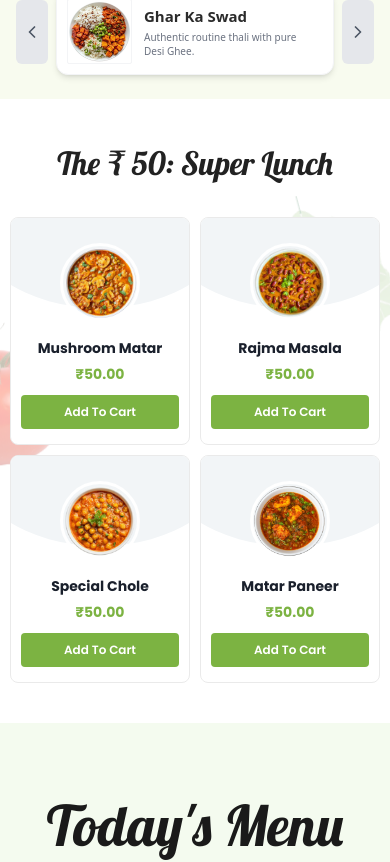
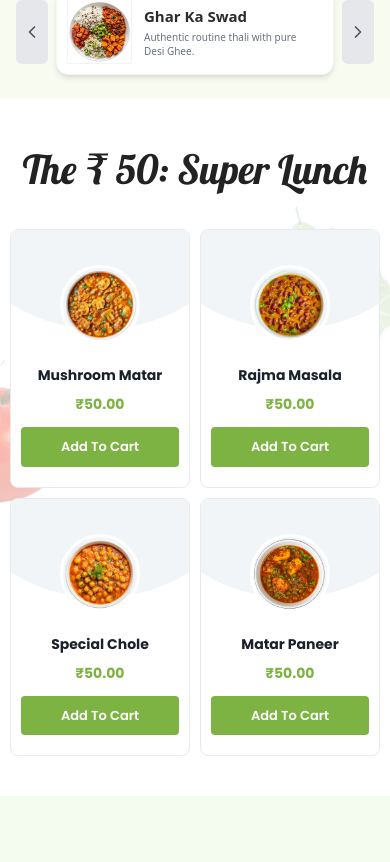
Before and after one commit to amansinha44/swadsudha, a React (Vite) app: page / in a window 390 px wide. Shown: the part 1017-1879 px from the top of the page. Built offline with nearby package versions, Linux system fonts and the light colour scheme; a web font is replaced by a local one.

Commit message:
Update Hero Commit

```diff
--- a/src/components/HeroRightSection.jsx
+++ b/src/components/HeroRightSection.jsx
@@ -25,7 +25,7 @@ const HeroRightSection = () => {
       </div>
 
       {/* SPRINKLE ANIMATION */}
-      <div className="absolute bottom-[60%] lg:bottom-[55%] right-[38%] lg:right-[42%] w-[50px] h-[150px] z-20 pointer-events-none">
+     <div className="absolute bottom-[50%] lg:bottom-[55%] right-[45%] lg:right-[42%] w-[50px] h-[150px] z-20 pointer-events-none">
         <div className="dust-particle w-2.5 h-2.5 left-[10%] top-[0%]" style={{animationDelay: '0s'}}></div>
         <div className="dust-particle w-2 h-2 left-[40%] top-[10%]" style={{animationDelay: '0.3s'}}></div>
         <div className="dust-particle w-3 h-3 left-[20%] top-[30%]" style={{animationDelay: '0.6s'}}></div>
@@ -33,7 +33,6 @@ const HeroRightSection = () => {
         <div className="dust-particle w-2.5 h-2.5 left-[30%] top-[70%]" style={{animationDelay: '1.2s'}}></div>
         <div className="absolute top-[50%] left-[10%] text-xl drop-shadow-md z-40 animate-[magic-dust_4s_linear_infinite]">🌿</div>
       </div>
-
       {/* TABLE BACKGROUND */}
       <div className="absolute bottom-0 inset-x-0 h-[160px] lg:h-[260px] z-20 pointer-events-none overflow-hidden">
         <img src="/table.png" alt="Wooden Table" className="w-full h-full object-cover object-bottom drop-shadow-2xl" />
--- a/src/components/SpecialMenu.css
+++ b/src/components/SpecialMenu.css
@@ -280,65 +280,71 @@
 
   /* 1. Title in ONE line */
   .section-title {
-    font-size: 2.0rem; /* Font size chhota kiya taaki ek line me aa jaye */
+    font-size: 2.5rem;
     margin-bottom: 30px;
-    white-space: nowrap; /* Text ko break hone se rokega */
+    white-space: nowrap;
     overflow: hidden;
-    text-overflow: ellipsis; /* Agar screen bohot choti hui toh ... dikhayega */
+    text-overflow: ellipsis;
   }
 
   /* 2. Menu Container to hold 2 cards per row */
   .menu-container {
-    gap: 10px; /* Cards ke beech ka gap kam kiya */
-    justify-content: space-between; /* Space evenly distribute karega */
+    gap: 10px;
+    justify-content: space-between;
   }
 
   /* 3. Compact Card Styling (2 in a row) */
   .menu-card {
-    /* 10px gap hai, isliye minus 5px kiya. Agar gap zyada rakhna ho toh isko adjust kar lena */
     width: calc(50% - 5px);
+    /* Cards ki height equal rakhne ke liye flex use kiya */
+    display: flex;
+    flex-direction: column;
   }
 
-  /* Card Curve adjust */
+  /* Card Curve adjust - Pehle se thoda bada kiya (100px se 110px) */
   .card-top-curve {
-    height: 100px; /* Curve ki height kam ki */
+    height: 110px;
   }
 
-  /* Image Container Chota kiya */
+  /* Image Container - Thoda aur open space diya margin me (+10px) */
   .image-wrapper {
     width: 80px;
     height: 80px;
-    margin: 25px auto 0; /* Margin top kam kiya */
+    margin: 35px auto 0; /* 25px se 35px kar diya */
   }
 
   .food-image {
-    border-width: 3px; /* Border patla kiya */
+    border-width: 3px;
   }
 
-  /* Card Content Padding */
+  /* Card Content Padding - Andar ka space thoda badha diya taaki simta na lage */
   .card-content {
-    padding: 10px 10px 15px;
+    padding: 15px 10px 20px; /* Top aur bottom dono taraf space add ki */
+    display: flex;
+    flex-direction: column;
+    flex-grow: 1; /* Ye andar ka space bhar dega agar text kam hua toh */
   }
 
   /* Text Adjustments */
   .food-name {
-    font-size: 14px; /* Title chhota kiya */
-    margin: 5px 0;
+    font-size: 14px;
+    margin: 5px 0 8px; /* Thoda gap add kiya */
   }
 
   .food-desc {
-    display: none; /* Description hata diya taaki card lamba na ho. Agar rakhna ho toh is line ko hata dena aur font-size 10px kar dena */
+    display: none;
   }
 
   .food-price {
     font-size: 14px;
-    margin-bottom: 10px;
+    margin-bottom: 12px;
+    margin-top: auto; /* Price aur button ko hamesha bottom me push karega */
   }
 
-  /* Button Adjustments */
+  /* Button Adjustments - Thoda height bada kiya taaki tap karne me aasan ho */
   .add-cart-btn {
-    padding: 8px 0;
-    font-size: 12px;
+    padding: 10px 0; /* 8px se 10px kar diya */
+    font-size: 13px;
   }
 
   /* SVG Ring Hidden in Mobile to save space/performance */
@@ -348,7 +354,7 @@
 
   /* Background Images ko chhupaya ya chhota kiya taaki clutter na ho */
   .decor-left, .decor-right {
-      opacity: 0.3; /* Bohot halka kar diya */
+      opacity: 0.3;
   }
   .decor-left {
       width: 150px;
```
